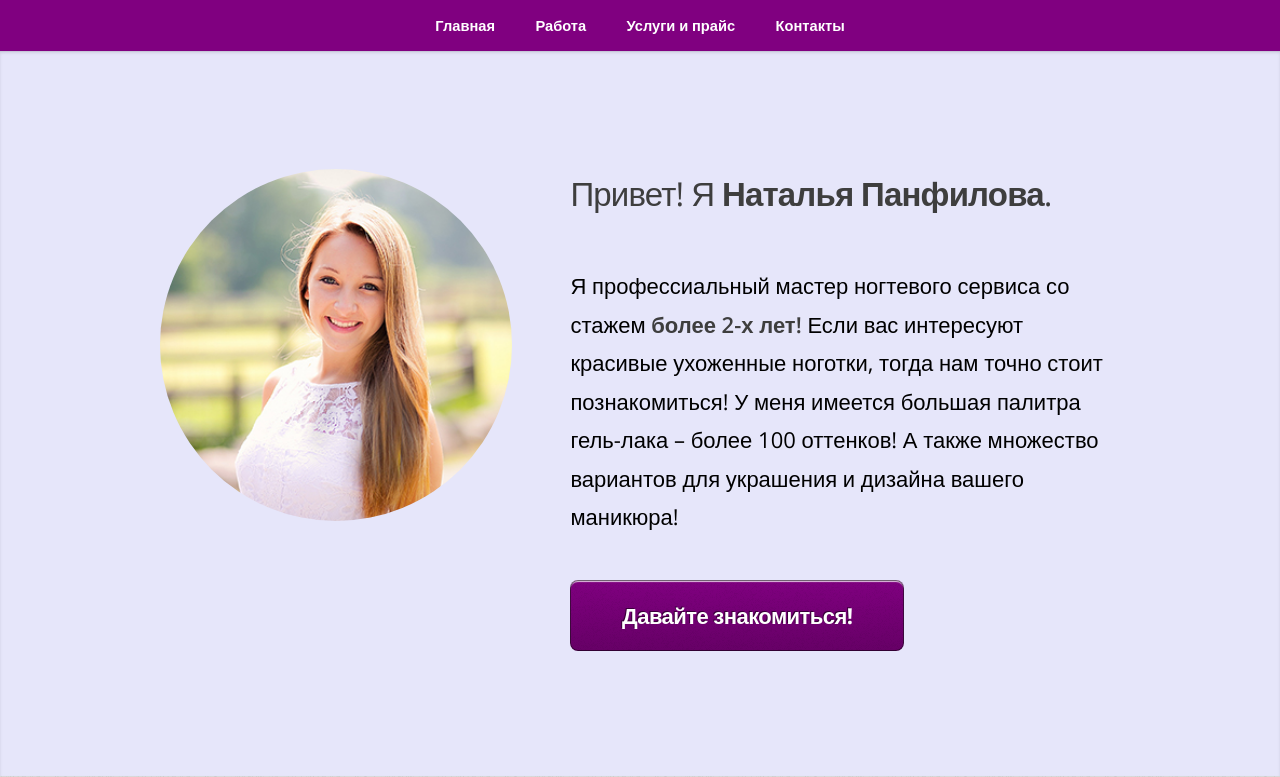
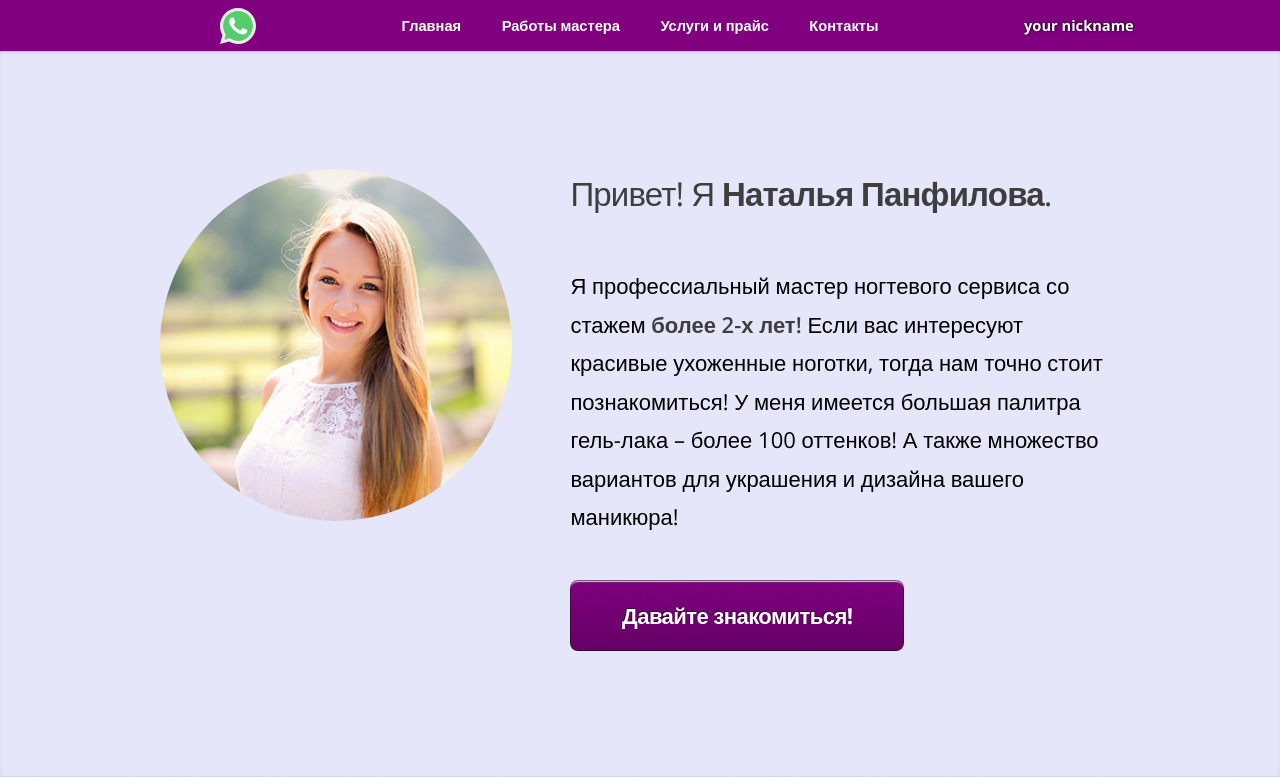
Before and after one commit to nickiway/freelance11, a plain HTML site: page index.html in a window 1280 px wide. Shown: the top 777 px of the page. Drawn offline with nearby package versions, Linux system fonts and the light colour scheme.

Commit message:
Nick midnight

```diff
--- a/assets/css/main.css
+++ b/assets/css/main.css
@@ -1981,6 +1981,8 @@ input, select, textarea {
 /* Nav */
 
 	#nav {
+		display: flex;
+		justify-content: center;
 		background-color: #800080;
 		text-align: center;
 		position: fixed;
@@ -2026,7 +2028,24 @@ input, select, textarea {
 				color: #fff !important;
 				background: #4B0082;
 			}
-
+			/* Adding icons in menu bar */
+			.menu__icons{
+				min-width: 20%;
+				display: flex;
+				font-weight: bold;
+				color:#fff;
+				text-shadow: 0px 0px 3px #000;
+				align-items: center;
+			}
+			.menu__icons:first-child{
+				justify-content: flex-end;
+			}			.menu__icons:last-child{
+				justify-content: flex-start;
+			}
+			.menu__icons > img{
+				height: 36px;
+				cursor: pointer;
+			}
 
 
 				#nav a.active:before {
--- a/index.html
+++ b/index.html
@@ -10,12 +10,14 @@
 
 		<!-- Nav -->
 			<nav id="nav">
+				<div class="menu__icons"><img onclick = "window.location.href = 'index.html' "src="assets/css/images/ie/free-icon-whatsapp-220236.svg" alt="whatsapp"></div>
 				<ul class="container">
 					<li><a href="#top">Главная</a></li>
-					<li><a href="#work">Работа</a></li>
+					<li><a href="#work">Работы мастера</a></li>
 					<li><a href="#portfolio">Услуги и прайс</a></li>
 					<li><a href="#contact">Контакты</a></li>
 				</ul>
+				<div class="menu__icons">your nickname</div>
 			</nav>
 
 		<!-- Home -->
```
Also changed, not shown: assets/css/images/ie/free-icon-whatsapp-220236.svg (added).
